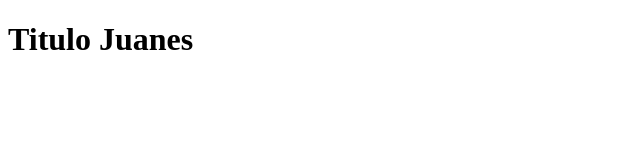
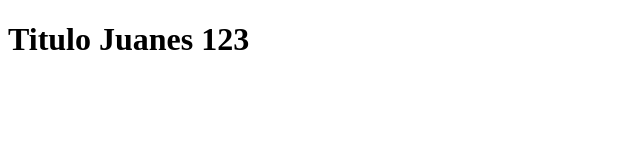
Before and after one commit to araagor/ejercicio2, a plain HTML site: page index.html in a window 1280 px wide. Shown: the full height of the page, 0-640 px from the left. Drawn offline with Linux system fonts and the light colour scheme.

Commit message:
Rama mia

```diff
--- a/index.html
+++ b/index.html
@@ -6,6 +6,6 @@
     <title>Document</title>
 </head>
 <body>
-    <h1>Titulo Juanes</h1>
+    <h1>Titulo Juanes 123</h1>
 </body>
 </html>
```
